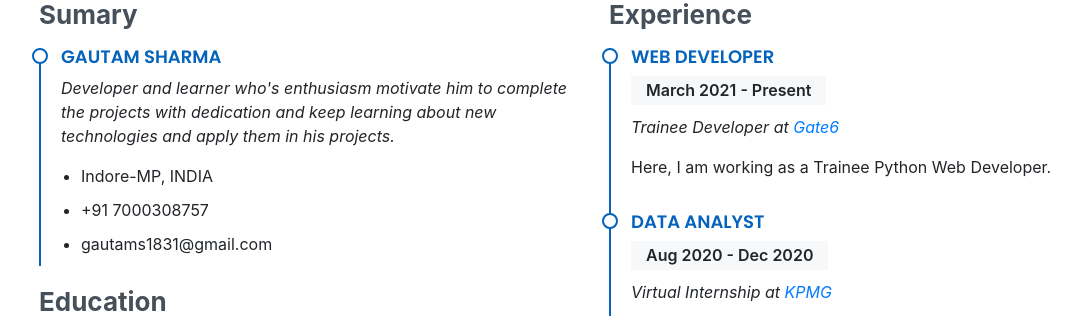
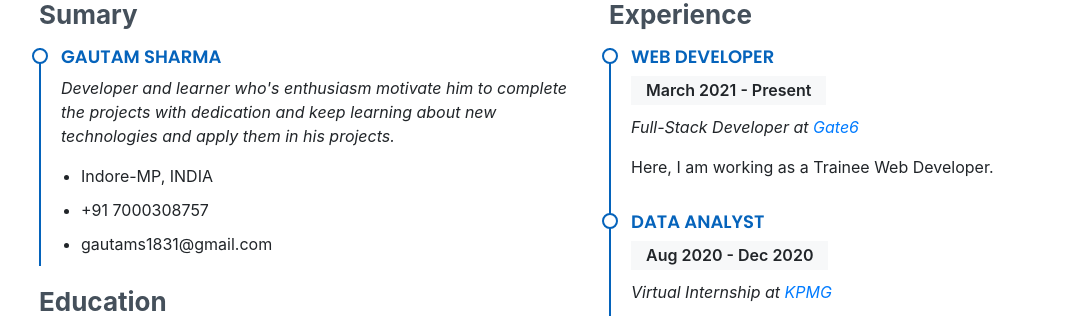
Before and after one commit to developergautam07/developergautam-web, a Django app: page /about in a window 1280 px wide. Shown: the part 1035-1351 px from the top of the page, without its empty margins (46-1127 px from the left). Run offline with Django 3.2, Linux system fonts and the light colour scheme; some libraries are stand-ins or nearby versions.

Commit message:
Update about.html

```diff
--- a/templates/about.html
+++ b/templates/about.html
@@ -108,8 +108,8 @@
           <div class="resume-item">
             <h4>Web Developer</h4>
             <h5>March 2021 - Present</h5>
-            <p><em>Trainee Developer at <a href="https://www.gate6.com/">Gate6</a></em></p>
-            <p>Here, I am working as a Trainee Python Web Developer.</p>
+            <p><em>Full-Stack Developer at <a href="https://www.gate6.com/">Gate6</a></em></p>
+            <p>Here, I am working as a Trainee Web Developer.</p>
           </div>
           <div class="resume-item">
             <h4>Data Analyst</h4>
```
